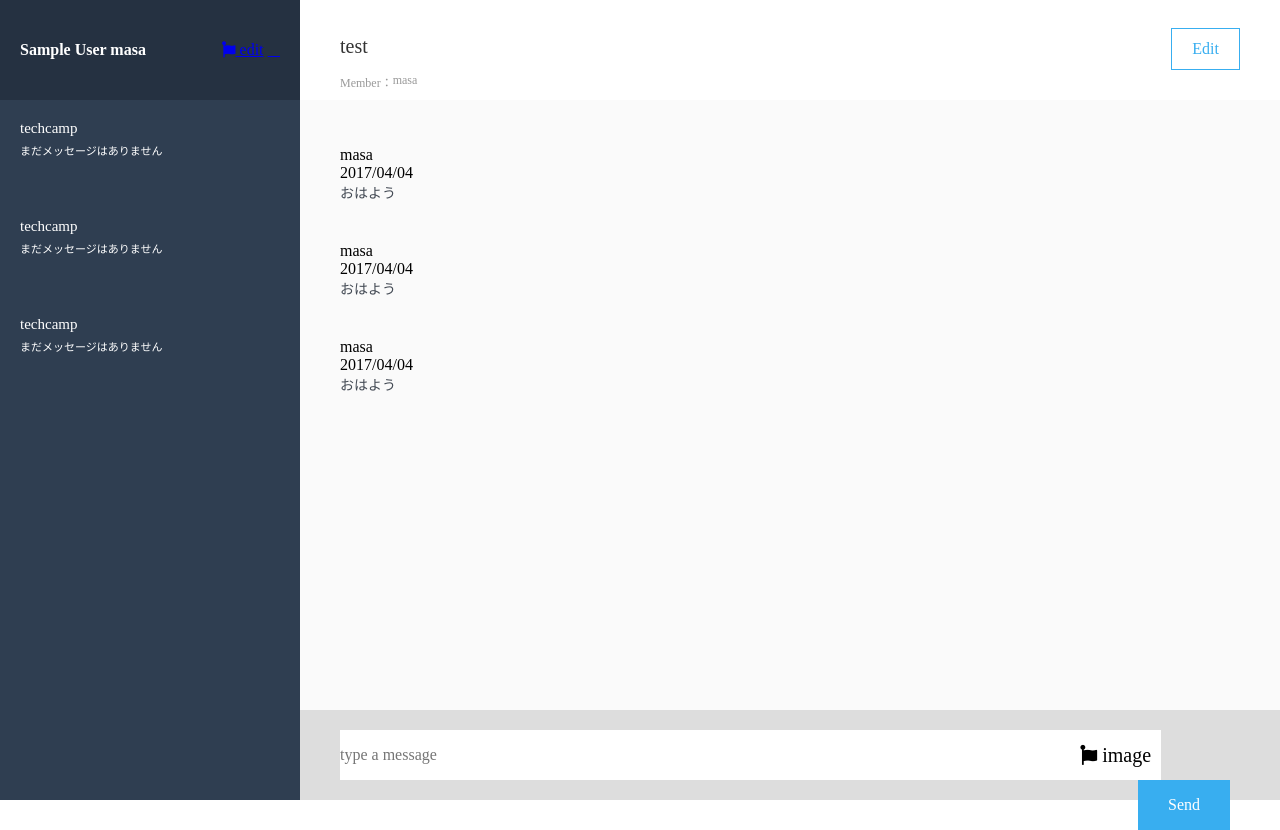
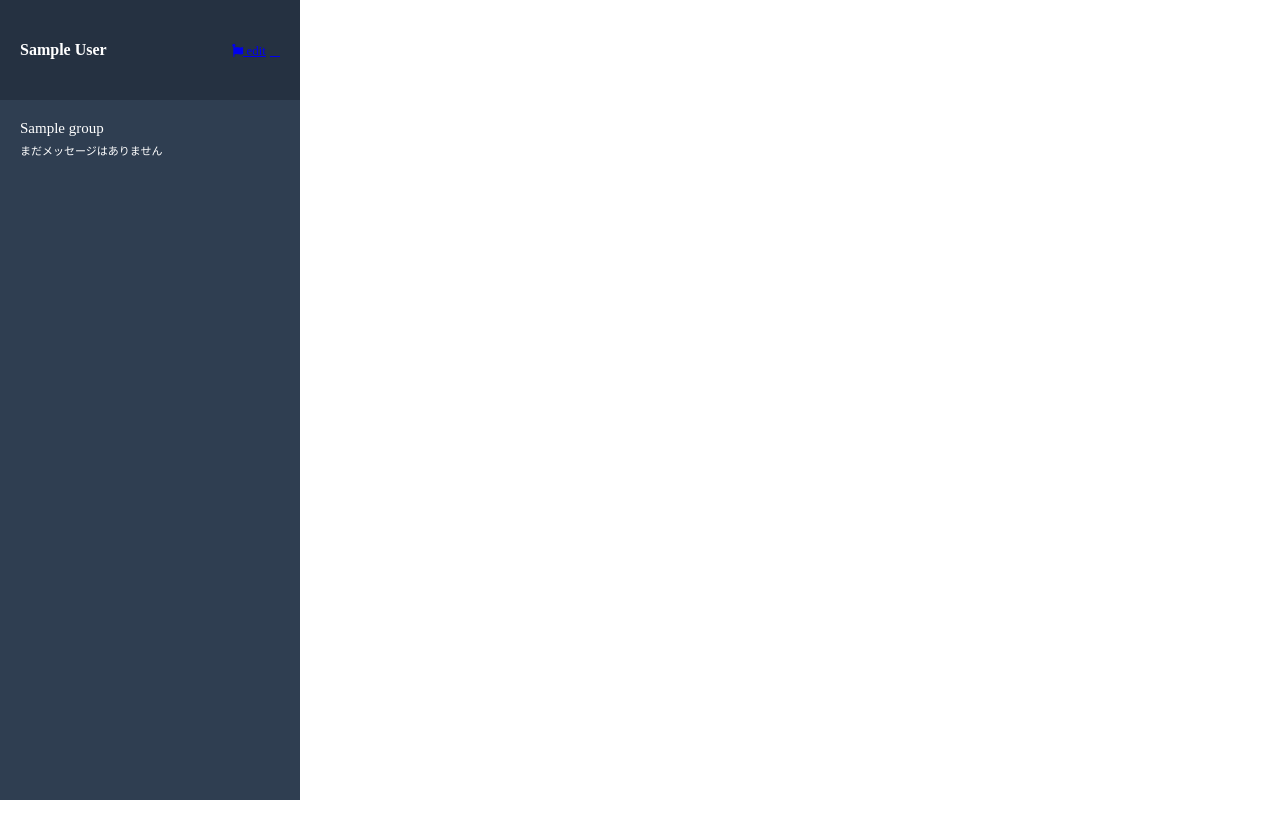
Before and after one commit to tomo-no/chat-space, a Rails app: page / in a window 1280 px wide. After the commit the page ends 800 px from the top, so only its background shows below. Run offline with Rails 7, Linux system fonts and the light colour scheme; a user stored in the database is signed in; tables that the repository leaves empty hold one stand-in row (values such as "Sample post"); style sheets or scripts are compiled from the project's sources; some libraries are stand-ins or nearby versions.

Commit message:
side-bar 実装

```diff
--- a/app/assets/stylesheets/application.scss
+++ b/app/assets/stylesheets/application.scss
@@ -6,6 +6,7 @@
 @import "vendor_prefix";
 @import "modules/side_bar";
 @import "modules/user";
+@import "modules/group";
 @import "modules/chat";
 @import "modules/flash";
 @import "messages.scss"
--- /dev/null
+++ b/app/assets/stylesheets/modules/group.scss
@@ -0,0 +1,107 @@
+h1 {
+  letter-spacing: 2px;
+  font-size: 24px;
+  font-weight: bold;
+  text-align: center;
+}
+h2 {
+  margin-bottom: 10px;
+  color: #f05050;
+  font-size: 14px;
+}
+
+ul {
+  margin: 0;
+  padding: 0;
+  list-style: none;
+}
+
+li {
+  margin: 0;
+  padding: 0;
+  font-size: 13px;
+}
+
+
+
+.chat-group-form {
+  width: 980px;
+  margin: 60px auto;
+  padding: 40px;
+  background-color: #fff;
+  border: 1px solid #ddd;
+  border-radius: 5px;
+  box-sizing: border-box;
+  &__errors {
+    margin: 30px 0;
+    padding: 20px 40px;
+    border: 1px solid #ddd;
+    border-radius: 2px;
+    text-align: center;
+  }
+  &__label {
+    display: block;
+    line-height: 50px;
+    font-weight: bold;
+    text-align: right;
+  }
+  &__input {
+    float: left;
+    width: 100%;
+    line-height: 30px;
+    padding: 10px 15px;
+    box-sizing: border-box;
+  }
+  &__action-btn {
+    display: inline-block;
+    padding: 12px 20px;
+    color: #fff;
+    background-color: #38aef0;
+    border: 0;
+  }
+  &__field {
+    margin-top: 30px;
+    &:after {
+      content: "";
+      clear: both;
+      display: block;
+    }
+    &--left {
+      float: left;
+      width: 30%;
+      padding-right: 20px;
+      padding-left: 20px;
+      box-sizing: border-box;
+    }
+    &--right {
+      float: right;
+      width: 70%;
+    }
+  }
+}
+
+.chat-group-user {
+  padding: 0 15px;
+  line-height: 50px;
+  font-size: 14px;
+  border-bottom: 1px solid #ddd;
+  &:after {
+    content: "";
+    clear: both;
+    display: block;
+  }
+  &__name {
+    float: left;
+  }
+  &__btn {
+    float: right;
+    display: inline-block;
+    cursor: pointer;
+    &--add {
+      color: #38aef0;
+    }
+    &--remove {
+      color: #f05050;
+    }
+  }
+}
--- /dev/null
+++ b/app/controllers/groups_controller.rb
@@ -0,0 +1,39 @@
+class GroupsController < ApplicationController
+
+  def index
+    # @groups =  Group.find(params[:id])
+  end
+
+  def new
+    @group = Group.new
+    @group.users << current_user
+  end
+
+  def create
+    @group = Group.new(group_params)
+    if @group.save
+      redirect_to root_path, notice: 'グループを作成しました'
+    else
+      render :new
+    end
+  end
+
+  def edit
+    @group = Group.find(params[:id])
+  end
+
+  def update
+    @group = Group.find(params[:id])
+    if @group.update(group_params)
+      redirect_to root_path, notice: 'グループを更新しました'
+    else
+      render :edit
+    end
+  end
+
+  private
+  def group_params
+    params.require(:group).permit(:name, user_ids: [] )
+  end
+
+end
--- /dev/null
+++ b/app/models/group.rb
@@ -0,0 +1,5 @@
+class Group < ApplicationRecord
+  has_many :group_users
+  has_many :users, through: :group_users
+  validates :name, presence: true, uniqueness: true
+end
--- /dev/null
+++ b/app/models/group_user.rb
@@ -0,0 +1,4 @@
+class GroupUser < ApplicationRecord
+  belongs_to :group
+  belongs_to :user
+end
--- /dev/null
+++ b/app/views/groups/edit.html.haml
@@ -0,0 +1,3 @@
+.chat-group-form
+  %h1 チャットグループ編集
+  = render partial: 'form', locals: { group: @group }
--- /dev/null
+++ b/app/views/groups/index.html.haml
@@ -0,0 +1,2 @@
+.wrapper
+  = render 'messages/side_bar'
--- /dev/null
+++ b/app/views/groups/new.html.haml
@@ -0,0 +1,4 @@
+.chat-group-form
+  %h1 新規チャットグループ
+  = render partial: 'form', locals: { group: @group }
+groups/edit.html.haml
--- a/app/views/messages/_side_bar.html.haml
+++ b/app/views/messages/_side_bar.html.haml
@@ -2,27 +2,27 @@
   .header
     %h3.header__name
       = current_user.name
-      masa
     %ul.header__lists
       %li.list
-        = link_to '#' do
+        = link_to new_group_path do
           = icon('fa', 'edit',class: 'icon')
       %li.list
         = link_to edit_user_path(current_user) do
           = icon('fas', 'cog', class: 'icon')
   .groups
-    .group
-      .group__name
-        techcamp
-      .group__message
-        まだメッセージはありません
-    .group
-      .group__name
-        techcamp
-      .group__message
-        まだメッセージはありません
-    .group
-      .group__name
-        techcamp
-      .group__message
-        まだメッセージはありません
+    - current_user.groups.each do |group|
+      .group
+        .group__name
+          = group.name
+        .group__message
+          まだメッセージはありません
+    -# .group
+    -#   .group__name
+    -#     techcamp
+    -#   .group__message
+    -#     まだメッセージはありません
+    -# .group
+    -#   .group__name
+    -#     techcamp
+    -#   .group__message
+    -#     まだメッセージはありません
--- a/config/routes.rb
+++ b/config/routes.rb
@@ -1,5 +1,7 @@
 Rails.application.routes.draw do
   devise_for :users
-  root "messages#index"
+  root 'groups#index'
+  # get 'groups/new', to: 'groups#new'
   resources :users, only: [:edit, :update]
+  resources :groups, only: [:index, :new, :create, :edit, :update]
 end
```
Also changed, not shown: app/models/user.rb (+4 -3 lines), app/views/groups/_form.html.haml (added, +25 -0 lines), db/migrate/20200616095707_create_groups.rb (added, +9 -0 lines), db/migrate/20200616095722_create_group_users.rb (added, +9 -0 lines), Gemfile, Gemfile.lock, db/schema.rb, 1 other file.
